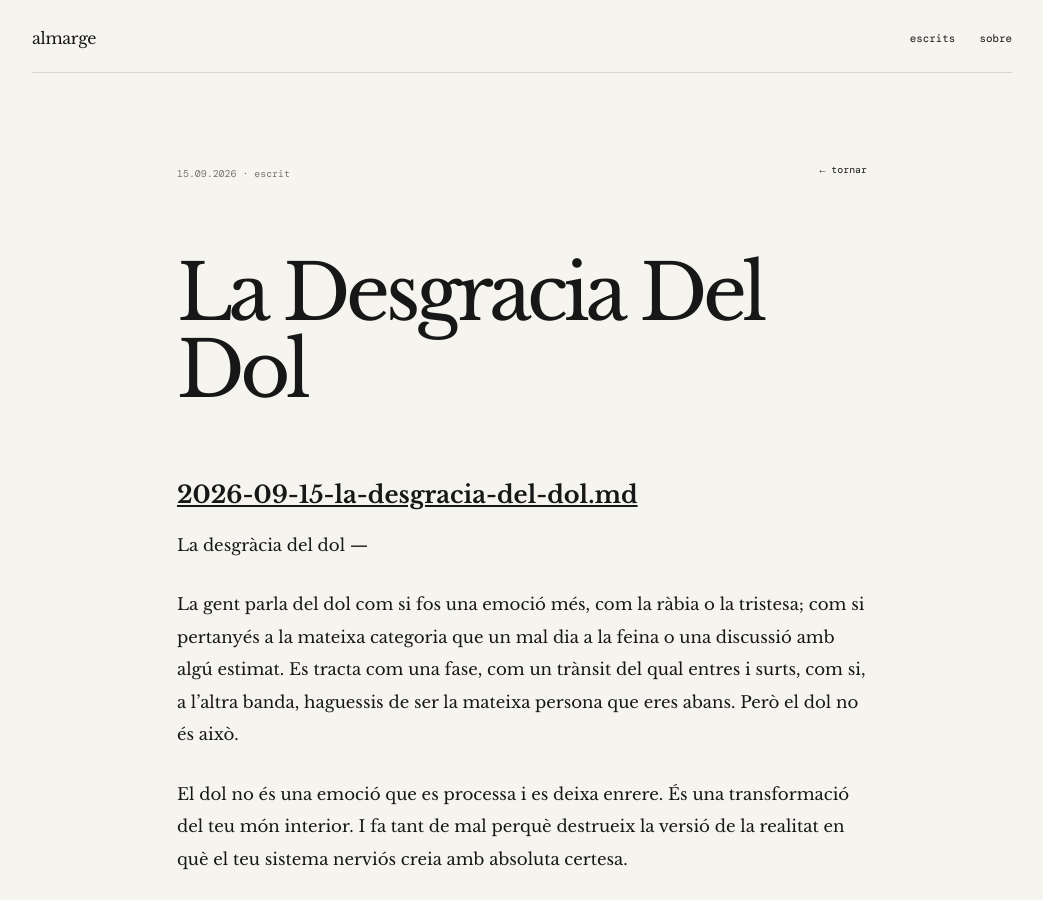
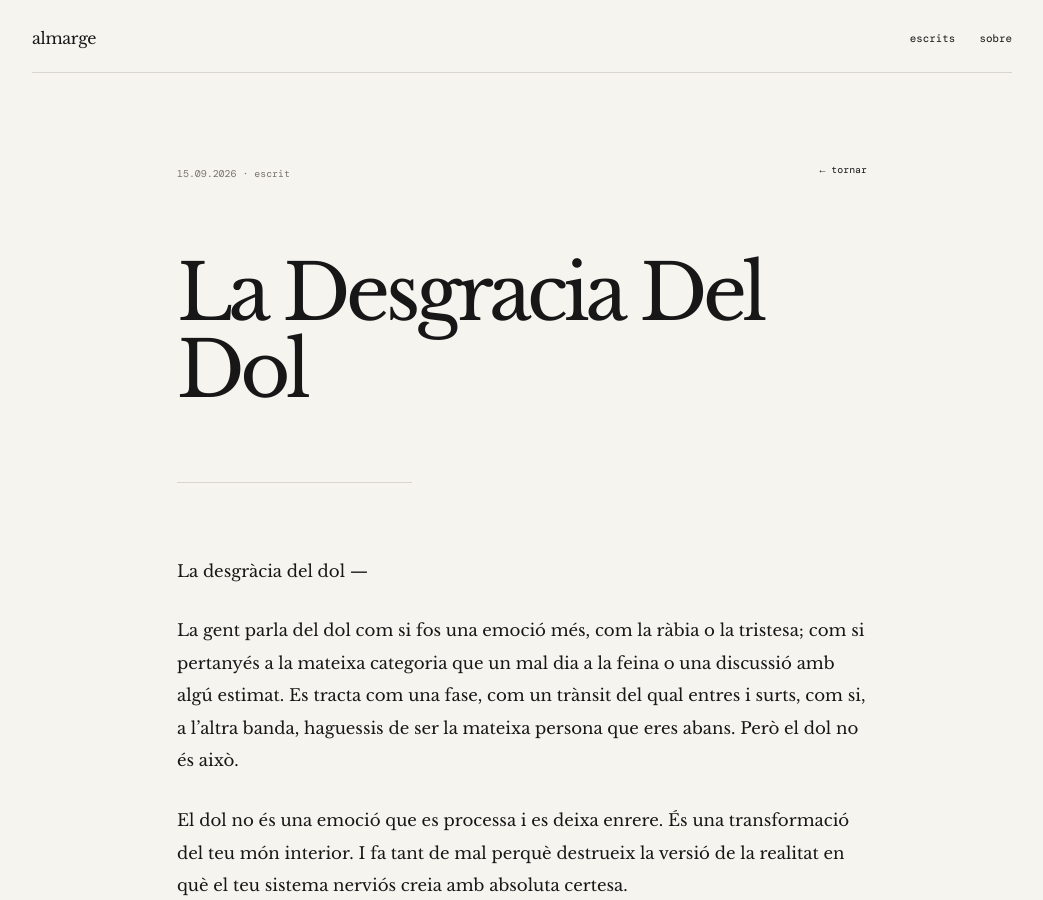
Before and after one commit to almarge/almarge.github.io, a Jekyll site: the page built from _posts/2026-09-15-la-desgracia-del-dol.md, in a window 1280 px wide and 900 px high. Shown: the whole window, without its empty margins (118-1161 px from the left). Built offline with Jekyll 4.4.1, drawn with Linux system fonts in a browser that asks for light colours; our own code applies the rules of GitHub Pages for plain Markdown files.

Commit message:
Update 2026-09-15-la-desgracia-del-dol.md

```diff
--- a/_posts/2026-09-15-la-desgracia-del-dol.md
+++ b/_posts/2026-09-15-la-desgracia-del-dol.md
@@ -1,4 +1,4 @@
-[2026-09-15-la-desgracia-del-dol.md](https://github.com/user-attachments/files/32357924/2026-09-15-la-desgracia-del-dol.md)
+
 ---
 La desgràcia del dol
 ---
```
